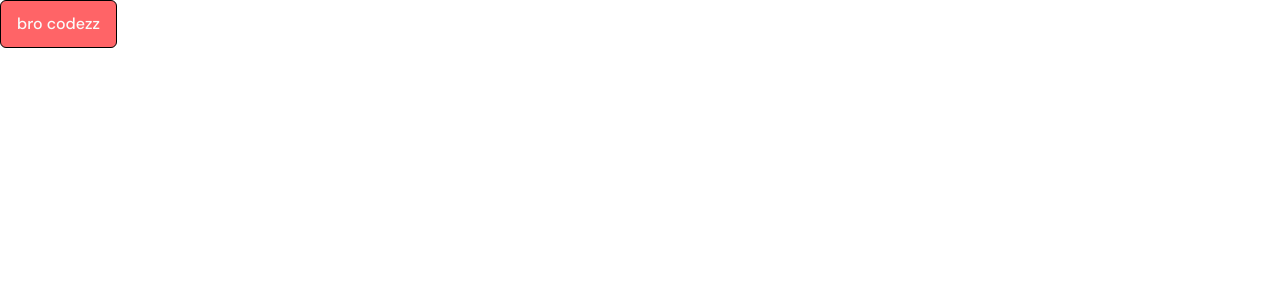
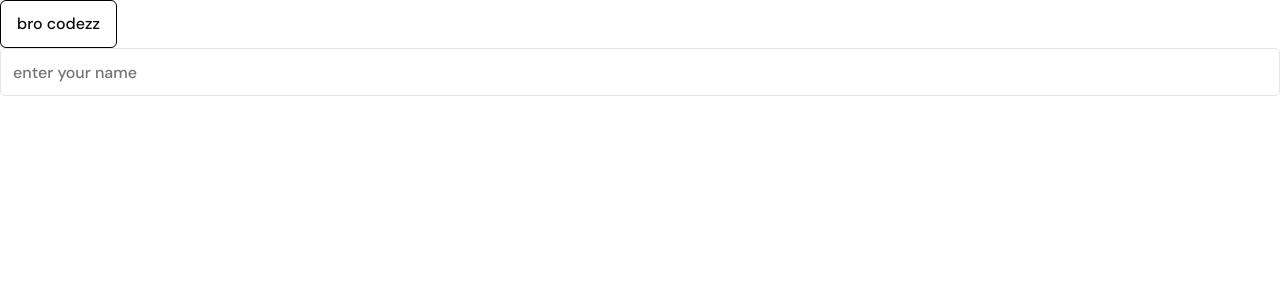
Before and after one commit to faisalhrbk/multi-tenant-ecommerce, a Next.js app: page / in a window 1280 px wide. Shown: the top 300 px of the page. Built offline with nearby package versions, Linux system fonts and the light colour scheme.

Commit message:
fixed the tailwind class syntax

```diff
--- /dev/null
+++ b/src/app/(home)/page.tsx
@@ -0,0 +1,12 @@
+import { Button } from "@/components/ui/button";
+import { Input } from "@/components/ui/input";
+
+
+export default function Home() {
+  return (
+<div>
+  <Button variant="elevated">bro codezz</Button>
+  <Input placeholder="enter your name"/>
+</div>
+  );
+}
--- a/src/app/page.tsx
+++ /dev/null
@@ -1,10 +0,0 @@
-import { Button } from "@/components/ui/button";
-
-
-export default function Home() {
-  return (
-<div>
-  <Button className="bg-red-400">bro codezz</Button>
-</div>
-  );
-}
--- a/src/components/ui/input.tsx
+++ b/src/components/ui/input.tsx
@@ -12,7 +12,7 @@ function Input({ className, type, ...props }: React.ComponentProps<"input">) {
         "focus-visible:border-ring focus-visible:ring-ring/50 focus-visible:ring-[3px]",
         "aria-invalid:ring-destructive/20 dark:aria-invalid:ring-destructive/40 aria-invalid:border-destructive",
         // Modified classes
-       "h-12 , bg-white font-medium md:text-base" ,
+       "h-12 bg-white font-medium md:text-base",
         className
       )}
       {...props}
--- a/src/components/ui/textarea.tsx
+++ b/src/components/ui/textarea.tsx
@@ -9,7 +9,7 @@ function Textarea({ className, ...props }: React.ComponentProps<"textarea">) {
       className={cn(
         "border-input placeholder:text-muted-foreground focus-visible:border-ring focus-visible:ring-ring/50 aria-invalid:ring-destructive/20 dark:aria-invalid:ring-destructive/40 aria-invalid:border-destructive dark:bg-input/30 flex field-sizing-content min-h-16 w-full rounded-md border bg-transparent px-3 py-2 text-base transition-[color,box-shadow] outline-none focus-visible:ring-[3px] disabled:cursor-not-allowed disabled:opacity-50",
         // modified classes
-        "md-text-base",
+        "md:text-base",
         className
       )}
       {...props}
```
Also changed, not shown: src/components/ui/button.tsx (+9 -10 lines).
